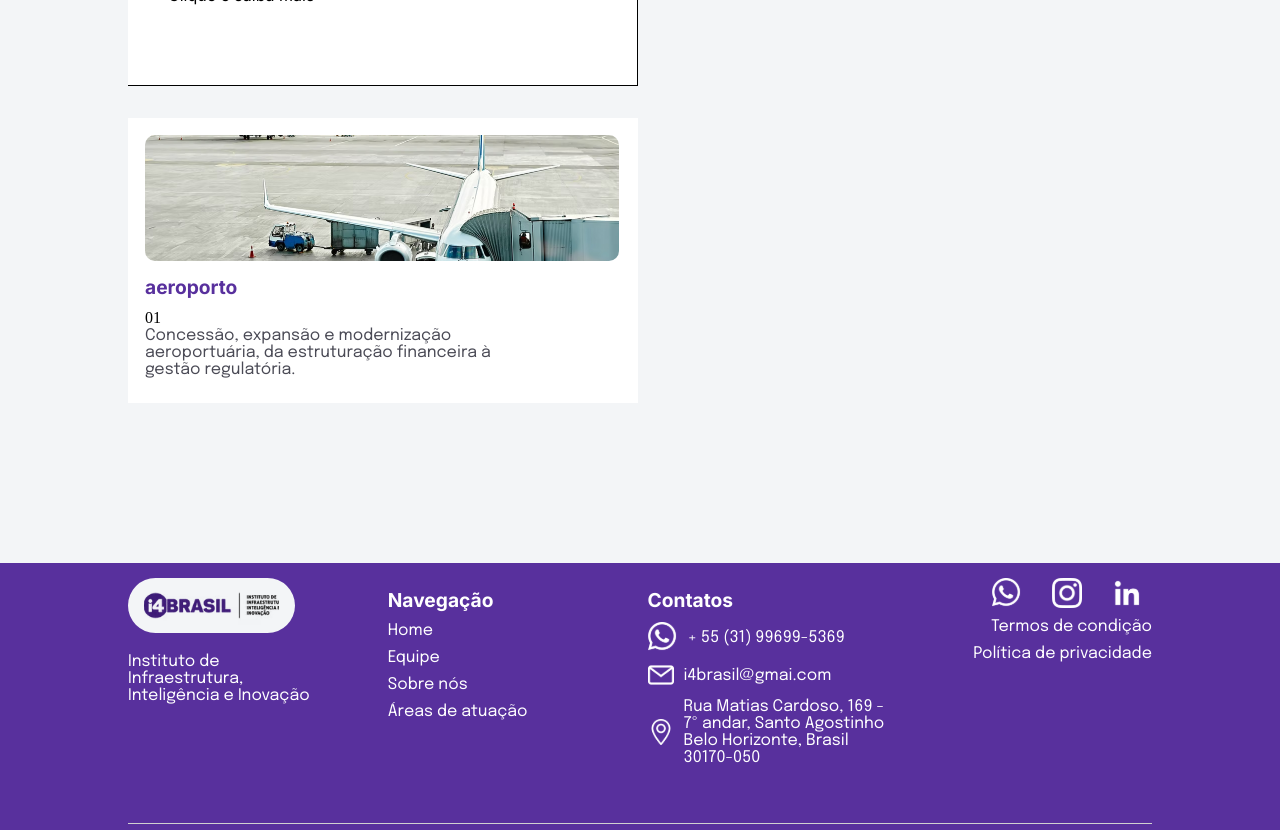
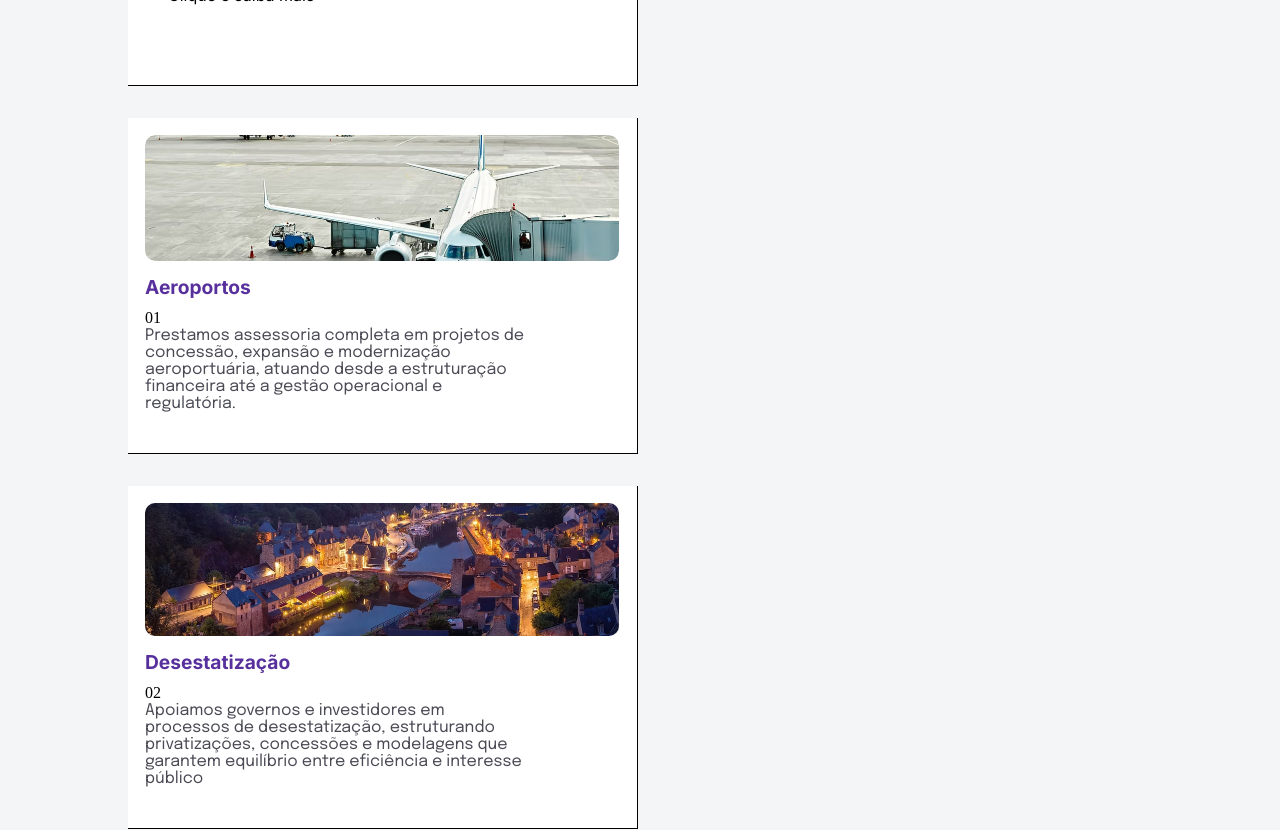
Before and after one commit to welingtondev99/i4brasil, a React (Vite) app: page /areas-de-atuacao in a window 1280 px wide. Shown: the part 1620-2450 px from the top of the page. Built offline with nearby package versions, Linux system fonts and the light colour scheme.

Commit message:
feat: feito banco de imagens para os cards da area de atuação e implementado esses cards na pagina

```diff
--- a/src/components/CardPerformace.jsx
+++ b/src/components/CardPerformace.jsx
@@ -1,14 +1,21 @@
 import "./cardPerformace.css"
+import Bdcard from "../data/cardPerformace"
 
-const CardPerformace = ({img ,name, index,text}) => {
+const CardPerformace = () => {
+
   return (
-    <div className="card">
-      <img src={img} alt="" />
-      <h4>{name}</h4>
-      <span>{index}</span>
-      <p>{text}</p>
-    </div>
+    Bdcard.map((i)=>{
+       return (
+        <div key={i.id} className="card">
+          <img src={i.img} alt="" />
+          <h4>{i.title}</h4>
+          <span>{i.id}</span>
+          <p>{i.text}</p>
+        </div>
+       )
+    })
   )
+
 }
 
 export default CardPerformace
--- a/src/components/cardPerformace.css
+++ b/src/components/cardPerformace.css
@@ -1,7 +1,13 @@
 .card{
     width: 510px;
-    height: 285px;
     background-color: #fff;
     padding: 17px;
     margin: 2rem 0;
+    border-right: 1px solid black;
+    border-bottom: 1px solid black;
 }
+
+.card img{
+    max-width: 474px;
+    border-radius: 10px;
+}
--- /dev/null
+++ b/src/data/cardPerformace.js
@@ -0,0 +1,27 @@
+import img1 from "../images/aeroporto.svg"
+import img2 from "../images/Cidade-à-noite.avif"
+import img3 from "../images/Energia-solar.avif"
+
+
+const Bdcard = [
+    {
+        img: img1,
+        title: 'Aeroportos',
+        id: "01",
+        text: 'Prestamos assessoria completa em projetos de concessão, expansão e modernização aeroportuária, atuando desde a estruturação financeira até a gestão operacional e regulatória.'
+    },
+    {
+        img: img2,
+        title: 'Desestatização',
+        id: "02",
+        text: 'Apoiamos governos e investidores em processos de desestatização, estruturando privatizações, concessões e modelagens que garantem equilíbrio entre eficiência e interesse público'
+    },
+    {
+        img: img3,
+        title: 'Energia Renovável',
+        id:"03",
+        text: 'Estruturamos projetos de energia solar, eólica e outras fontes renováveis, assessorando desde a modelagem financeira e regulatória até a implantação e operação dos empreendimentos.'
+    },
+]
+
+export default Bdcard
--- a/src/pages/AreasOfPractice.jsx
+++ b/src/pages/AreasOfPractice.jsx
@@ -2,6 +2,7 @@ import CardPerformace from "../components/CardPerformace"
 import DefaultTop from "../components/DefaultTop"
 import Footer from "../components/Footer"
 import MainCardPerformace from "../components/MainCardPerformace"
+import Bdcard from "../data/cardPerformace"
 import aeroporto from "../images/aeroporto.svg"
 
 import './areasOfPractice.css'
@@ -31,7 +32,7 @@ const AreasOfPractice = () => {
                     </div>
                 </div>
                 <div>
-                    <CardPerformace img={aeroporto} name={'aeroporto'} index={'01'} text={'Concessão, expansão e modernização aeroportuária, da estruturação financeira à gestão regulatória.'}/>
+                    <CardPerformace/>
                 </div>
             </div>
         </section>
```
Also changed, not shown: src/images/Cidade-à-noite.avif (added), src/images/Energia-solar.avif (added).
